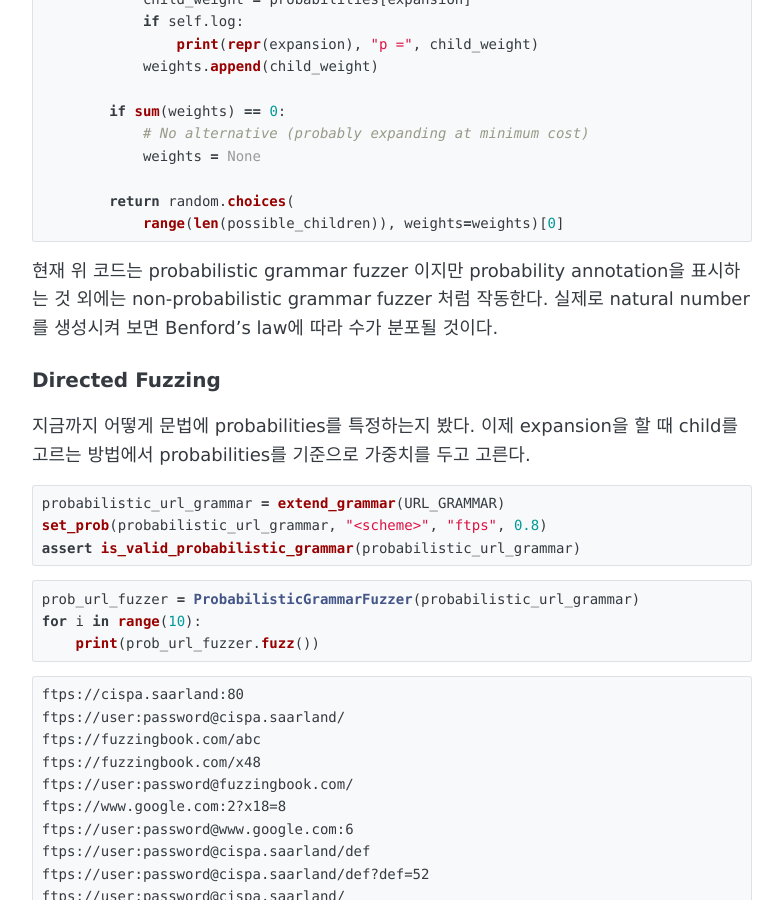
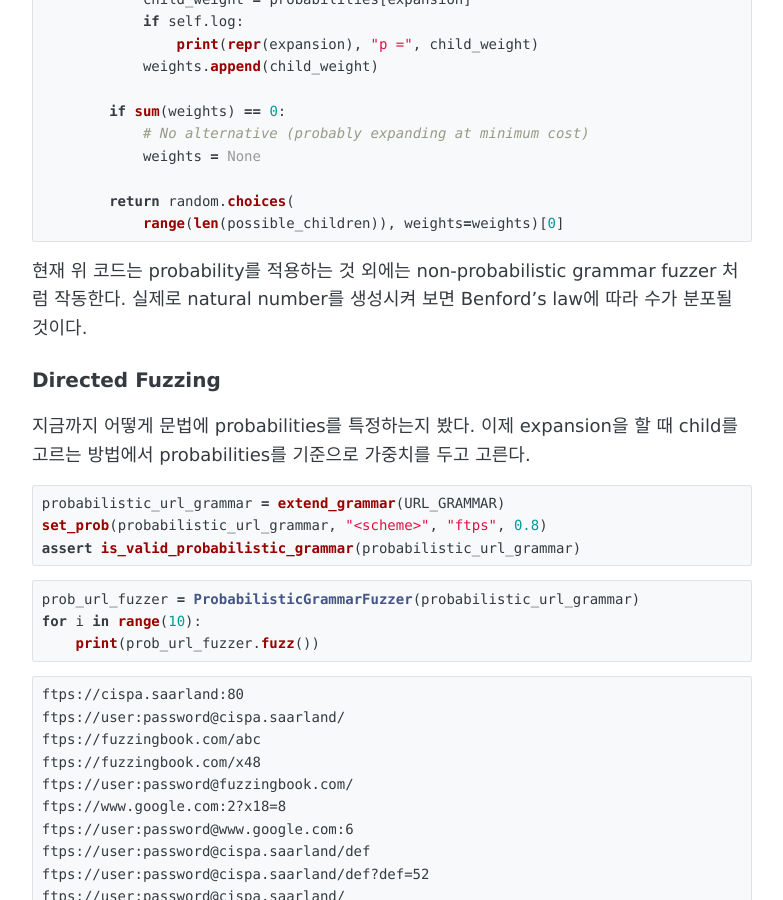
Before and after one commit to sihyungyou/sihyungyou.github.io, a Jekyll site: the page built from _posts/2019-07-31-fuzzingbook-ch3-5.md, in a window 1280 px wide and 900 px high, scrolled down 3209 px. Shown: the whole window, without its empty margins (248-1031 px from the left). Built offline with Jekyll 4.4.1, drawn with Linux system fonts in a browser that asks for light colours.

Commit message:
fixed typo

```diff
--- a/_posts/2019-07-31-fuzzingbook-ch3-5.md
+++ b/_posts/2019-07-31-fuzzingbook-ch3-5.md
@@ -109,7 +109,7 @@ class ProbabilisticGrammarFuzzer(ProbabilisticGrammarFuzzer):
         return random.choices(
             range(len(possible_children)), weights=weights)[0]
 ~~~
-현재 위 코드는 probabilistic grammar fuzzer 이지만 probability annotation을 표시하는 것 외에는 non-probabilistic grammar fuzzer 처럼 작동한다. 실제로 natural number를 생성시켜 보면 Benford's law에 따라 수가 분포될 것이다.
+현재 위 코드는 probability를 적용하는 것 외에는 non-probabilistic grammar fuzzer 처럼 작동한다. 실제로 natural number를 생성시켜 보면 Benford's law에 따라 수가 분포될 것이다.
 
 ### Directed Fuzzing
 지금까지 어떻게 문법에 probabilities를 특정하는지 봤다. 이제 expansion을 할 때 child를 고르는 방법에서 probabilities를 기준으로 가중치를 두고 고른다.
```
